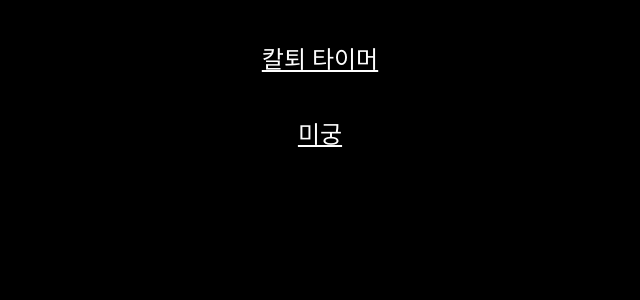
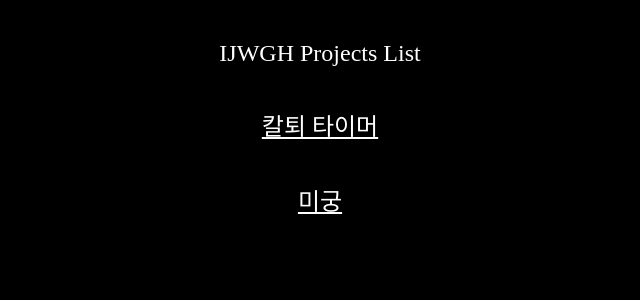
Before and after one commit to KwonHM/IJustWantGoHome, a PHP site: page /index.html in a window 1280 px wide. Shown: the top 300 px of the page, without its empty margins (320-960 px from the left). Run offline with PHP 8.4, Linux system fonts and the light colour scheme; some web fonts are replaced.

Commit message:
준비중에 관한 준비

```diff
--- a/index.html
+++ b/index.html
@@ -10,10 +10,15 @@
 </head>
 <body>
     <div class="list_wrap">
+        IJWGH Projects List
+    </div>
+    <div class="list_wrap">
         <a href="./timer.html">칼퇴 타이머</a>
     </div>
     <div class="list_wrap">
-        <a href="./puzzle/entrance.html">미궁</a>
+        <a href="./puzzle/entrance.html" class="not_ready">미궁</a>
     </div>
 </body>
+<script type="text/javascript" src="js/jquery-3.2.1.min.js"></script>
+<script type="text/javascript" src="js/index.js"></script>
 </html>
--- /dev/null
+++ b/js/index.js
@@ -0,0 +1 @@
+//TODO: 준비중 클릭시 이동 못하게 막기
--- a/style/index.css
+++ b/style/index.css
@@ -14,3 +14,4 @@ a {
     font-size: 24px;
     margin: 40px 0px;
 }
+/*TODO: 준비중 CSS 따로 준비*/
```
